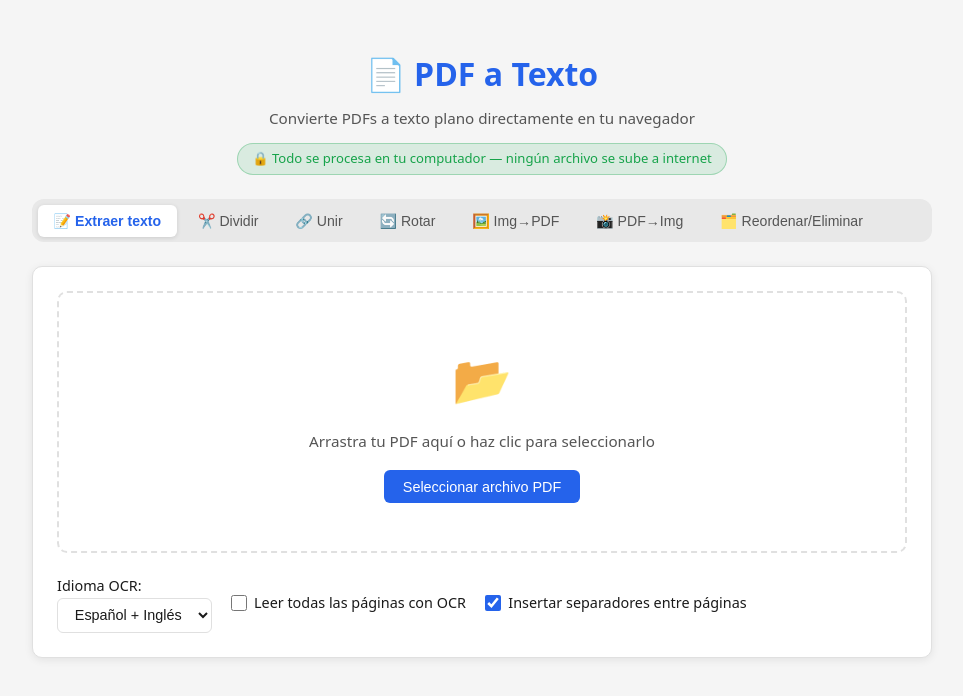
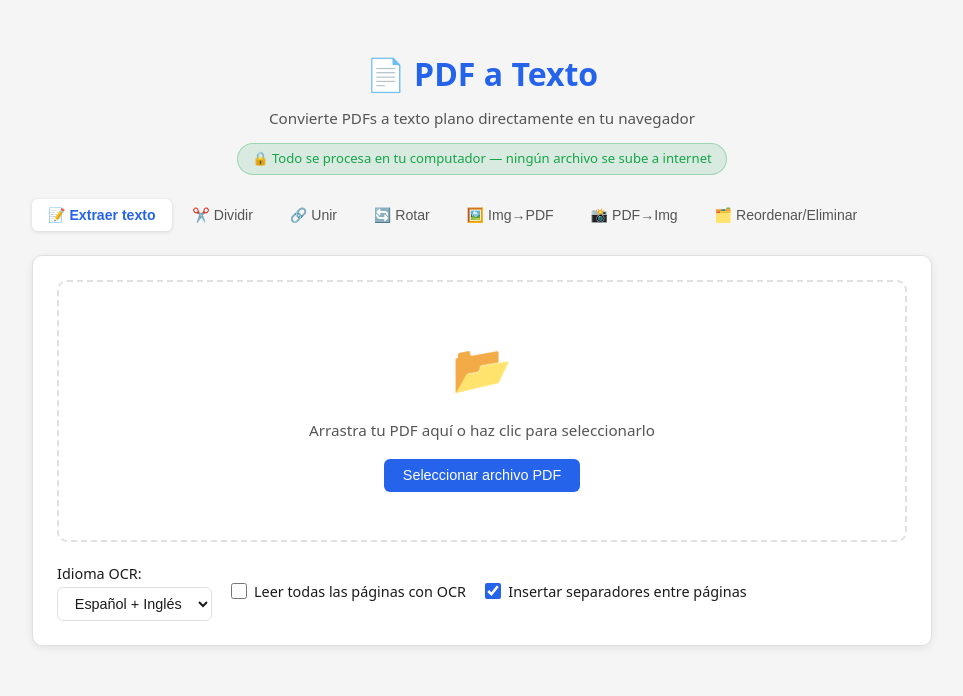
Before and after one commit to sebastianbeltran/PDF-to-Text, a plain HTML site: page index.html in a window 1280 px wide. Shown: the whole page, without its empty margins (158-1121 px from the left). Drawn offline with nearby package versions, Linux system fonts and the light colour scheme; a script that the page names is missing.

Commit message:
mejora: quitar fondo gris de la barra de pestañas
Co-Authored-By: Claude Sonnet 4.6 <noreply@anthropic.com>

```diff
--- a/css/estilos.css
+++ b/css/estilos.css
@@ -386,9 +386,6 @@ select:focus-visible { outline: 3px solid var(--primario); }
   flex-wrap: wrap;
   gap: 0.3rem;
   margin-bottom: 1.5rem;
-  padding: 0.35rem;
-  background: color-mix(in srgb, var(--texto) 6%, transparent);
-  border-radius: calc(var(--radio) + 2px);
 }
 
 .tab {
```
